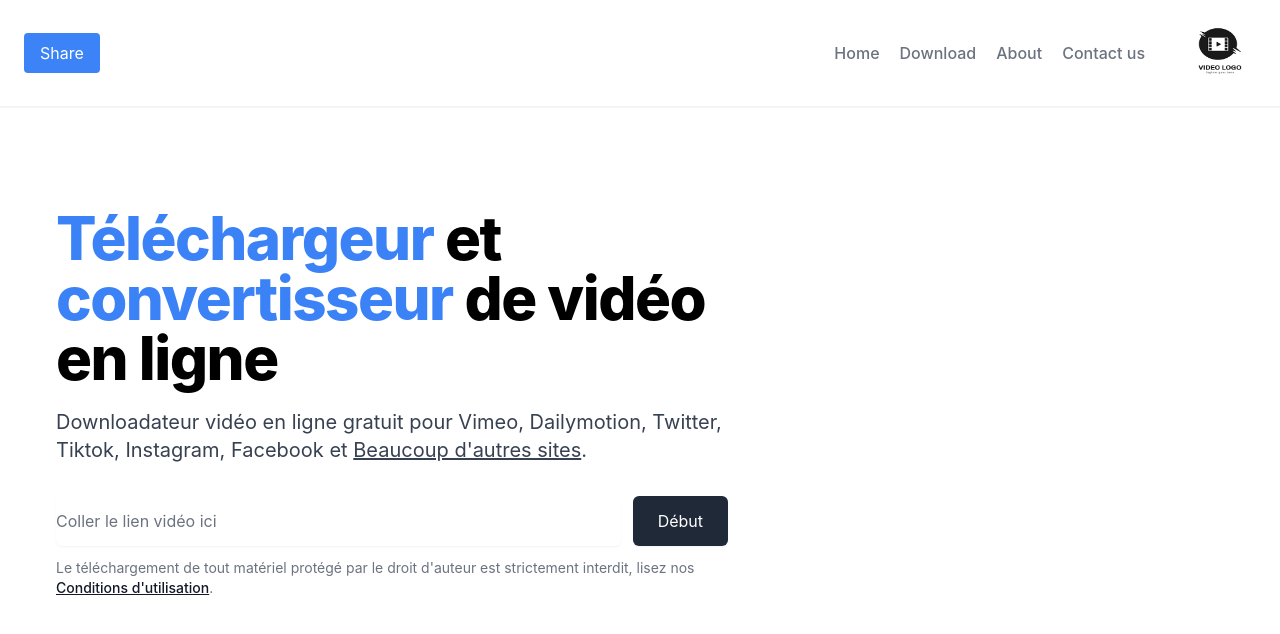
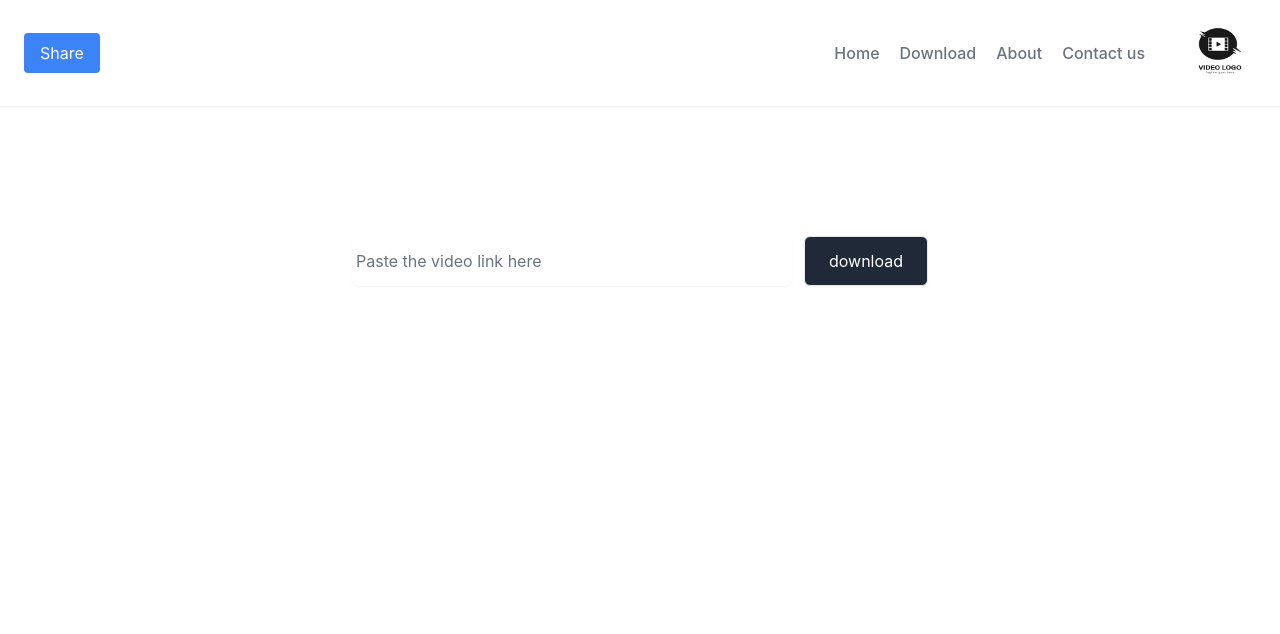
Before and after one commit to hamzaelouham/Youtube-downloader-nextjs, a Next.js app: page / in a window 1280 px wide. Shown: the top 634 px of the page. Built offline with nearby package versions, Linux system fonts and the light colour scheme.

Commit message:
adding lot of components

```diff
--- /dev/null
+++ b/components/Alert.tsx
@@ -0,0 +1,30 @@
+import React from "react";
+
+interface Alertprops {
+  message: string;
+}
+
+const Alert: React.FC<Alertprops> = ({ message }) => {
+  return (
+    <div
+      className="mt-10 bg-red-100 border border-red-400 text-red-700 px-4 py-3 rounded relative"
+      role="alert"
+    >
+      <strong className="font-bold">Error!</strong>
+      <span className="block sm:inline">{message}</span>
+      <span className="absolute top-0 bottom-0 right-0 px-4 py-3">
+        <svg
+          className="fill-current h-6 w-6 text-red-500"
+          role="button"
+          xmlns="http://www.w3.org/2000/svg"
+          viewBox="0 0 20 20"
+        >
+          <title>Close</title>
+          <path d="M14.348 14.849a1.2 1.2 0 0 1-1.697 0L10 11.819l-2.651 3.029a1.2 1.2 0 1 1-1.697-1.697l2.758-3.15-2.759-3.152a1.2 1.2 0 1 1 1.697-1.697L10 8.183l2.651-3.031a1.2 1.2 0 1 1 1.697 1.697l-2.758 3.152 2.758 3.15a1.2 1.2 0 0 1 0 1.698z" />
+        </svg>
+      </span>
+    </div>
+  );
+};
+
+export default Alert;
--- /dev/null
+++ b/components/Loader.tsx
@@ -0,0 +1,25 @@
+import React from "react";
+
+export default function Loader() {
+  return (
+    <div className="mt-4" role="status">
+      <svg
+        aria-hidden="true"
+        className="mr-2 w-8 h-8 text-gray-200 animate-spin dark:text-gray-600 fill-blue-600"
+        viewBox="0 0 100 101"
+        fill="none"
+        xmlns="http://www.w3.org/2000/svg"
+      >
+        <path
+          d="M100 50.5908C100 78.2051 77.6142 100.591 50 100.591C22.3858 100.591 0 78.2051 0 50.5908C0 22.9766 22.3858 0.59082 50 0.59082C77.6142 0.59082 100 22.9766 100 50.5908ZM9.08144 50.5908C9.08144 73.1895 27.4013 91.5094 50 91.5094C72.5987 91.5094 90.9186 73.1895 90.9186 50.5908C90.9186 27.9921 72.5987 9.67226 50 9.67226C27.4013 9.67226 9.08144 27.9921 9.08144 50.5908Z"
+          fill="currentColor"
+        ></path>
+        <path
+          d="M93.9676 39.0409C96.393 38.4038 97.8624 35.9116 97.0079 33.5539C95.2932 28.8227 92.871 24.3692 89.8167 20.348C85.8452 15.1192 80.8826 10.7238 75.2124 7.41289C69.5422 4.10194 63.2754 1.94025 56.7698 1.05124C51.7666 0.367541 46.6976 0.446843 41.7345 1.27873C39.2613 1.69328 37.813 4.19778 38.4501 6.62326C39.0873 9.04874 41.5694 10.4717 44.0505 10.1071C47.8511 9.54855 51.7191 9.52689 55.5402 10.0491C60.8642 10.7766 65.9928 12.5457 70.6331 15.2552C75.2735 17.9648 79.3347 21.5619 82.5849 25.841C84.9175 28.9121 86.7997 32.2913 88.1811 35.8758C89.083 38.2158 91.5421 39.6781 93.9676 39.0409Z"
+          fill="currentFill"
+        ></path>
+      </svg>
+      <span className="sr-only">Loading...</span>
+    </div>
+  );
+}
--- a/components/Main.tsx
+++ b/components/Main.tsx
@@ -1,73 +1,59 @@
 import React from "react";
+import Alert from "./Alert";
+import Loader from "./Loader";
+import axios, { AxiosError } from "axios";
 
 export default function Main() {
   const [url, setUrl] = React.useState<string>("");
+  const [error, setError] = React.useState<boolean>(false);
+  const [message, setMessage] = React.useState<string>("");
+  const [info, setInfo] = React.useState({});
+  const [loading, setLoading] = React.useState<boolean>(false);
 
-  const clickHandler = async () => {
-    const resp = await fetch(`api/downloader?URL=${url}`);
-    const data = await resp.json();
-    console.log(data);
+  const getDownloadinfo = async () => {
+    try {
+      setError(false);
+      setLoading(true);
+      const response = await axios.post(`api/downloader`, { url });
+      setInfo(response?.data);
+      console.log(info);
+    } catch (e) {
+      const err = e as AxiosError;
+      setError(true);
+      setMessage(err.response?.data?.message);
+    } finally {
+      setLoading(false);
+    }
   };
 
   return (
-    <main className="max-w-7xl mx-auto px-4 sm:px-6 lg:px-8">
+    <main className="max-w-7xl mx-auto px-4 sm:px-6">
       <section className="py-12 sm:py-24 px-4 sm:px-6 ">
-        <div className="lg:grid lg:grid-cols-12 lg:gap-8">
-          <div className="sm:text-center md:max-w-2xl md:mx-auto lg:mx-0 lg:col-span-12 lg:text-left">
-            <h1>
-              <span className="mt-1 block text-4xl tracking-tight font-extrabold sm:text-5xl xl:text-6xl">
-                <span className="text-blue-500">Téléchargeur</span> et{" "}
-                <span className="text-blue-500">convertisseur</span> de vidéo en
-                ligne
-              </span>
-            </h1>
-            <p className="mt-3 text-base text-gray-700 sm:mt-5 sm:text-xl lg:text-lg xl:text-xl">
-              Downloadateur vidéo en ligne gratuit pour Vimeo, Dailymotion,
-              Twitter, Tiktok, Instagram, Facebook et{" "}
-              <a className="underline" href="/">
-                Beaucoup d'autres sites
-              </a>
-              .
-            </p>
-            <div className="mt-8 sm:mx-auto sm:text-center lg:mx-0 lg:text-left">
-              <div className="mt-3 sm:flex">
+        <div className="mt-8 sm: sm:text-center lg:mx-0 ">
+          <div className="mt-3 sm:text-center md:max-w-xl md:mx-auto lg:mx-auto lg:text-center  sm:flex">
             <label htmlFor="url" className="sr-only">
-                  Lien vidéo
+              Video Link
             </label>
             <input
               id="url"
               type="text"
               name="url"
-                  className="block w-full py-3 text-base rounded-md placeholder-gray-500 shadow-sm focus:ring-blue-500 focus:border-blue-500 sm:flex-1 border-gray-300"
-                  placeholder="Coller le lien vidéo ici"
+              className="input "
+              placeholder="Paste the video link here"
               value={url}
               onChange={(e) => setUrl(e.target.value)}
             />
             <button
-                  onClick={clickHandler}
+              onClick={getDownloadinfo}
               className="flex items-center justify-center rounded-md shadow-sm border focus:outline-none relative bg-gray-800 hover:bg-gray-900 border-transparent focus:ring-gray-500 focus:ring-2 focus:ring-offset-2 px-6 py-3 text-base text-white mt-3 sm:mt-0 w-full sm:w-auto sm:ml-3"
             >
-                  Début
+              download
             </button>
           </div>
-              <p className="mt-3 text-sm text-gray-500">
-                Le téléchargement de tout matériel protégé par le droit d'auteur
-                est strictement interdit, lisez nos{" "}
-                <a
-                  className="font-medium text-gray-900 underline"
-                  href="/fr/terms"
-                >
-                  Conditions d'utilisation
-                </a>
-                .
-              </p>
+          {error && <Alert message={message} />}
         </div>
-            <div
-              className="mt-16 hidden lg:block"
-              dir="ltr"
-              data-nosnippet="true"
-            ></div>
-          </div>
+        <div className="mx-auto flex items-center justify-center px-3 mt-5">
+          {loading && <Loader />}
         </div>
       </section>
     </main>
--- a/package.json
+++ b/package.json
@@ -9,6 +9,7 @@
     "lint": "next lint"
   },
   "dependencies": {
+    "axios": "^0.27.2",
     "next": "12.2.3",
     "react": "18.2.0",
     "react-dom": "18.2.0",
--- a/pages/api/downloader.ts
+++ b/pages/api/downloader.ts
@@ -7,7 +7,15 @@ import type {
 import ytdl from "ytdl-core";
 
 export default async function handler(req: Request, res: Response) {
-  const info = await ytdl.getInfo(req.query.URL as string);
-  //console.log(info);
-  res.send(info);
+  if (req.method === "POST") {
+    const url: string = req.body.url;
+    try {
+      const info = await ytdl.getInfo(url);
+      res.status(200).send(info);
+    } catch (e) {
+      res.status(404).json({
+        message: "Invalid link. Please insert another YouTube link",
+      });
+    }
+  }
 }
--- a/pages/index.tsx
+++ b/pages/index.tsx
@@ -1,7 +1,7 @@
 import Main from "../components/Main";
 import Header from "../components/Header";
 
-export default function Home() {
+export default function Home(){
   return (
     <div>
       <Header />
--- a/styles/globals.css
+++ b/styles/globals.css
@@ -2,6 +2,11 @@
 @tailwind components;
 @tailwind utilities;
 
+@layer components {
+  .input {
+    @apply block w-full px-1 py-3 text-base rounded-md placeholder-gray-500 shadow-sm focus:ring-blue-500 focus:border-blue-500 sm:flex-1 border-gray-300;
+  }
+}
 :root {
   --button-bg: #3b83f6;
   --button-hr: #0861f1;
--- a/tailwind.config.js
+++ b/tailwind.config.js
@@ -1,11 +1,22 @@
+const colors = require("tailwindcss/colors");
 /** @type {import('tailwindcss').Config} */
 module.exports = {
+  mode: "jit",
   content: [
     "./pages/**/*.{js,ts,jsx,tsx}",
     "./components/**/*.{js,ts,jsx,tsx}",
   ],
   theme: {
     extend: {},
+    colors: {
+      black: colors.black,
+      white: colors.white,
+      gray: colors.gray,
+      indigo: colors.indigo,
+      red: colors.rose,
+      yellow: colors.amber,
+      blue: colors.blue,
+    },
   },
   plugins: [],
 };
```
Also changed, not shown: 1 other file (tests, documents, lock files or other folders). Lines whose indentation alone changed are shown as unchanged.
